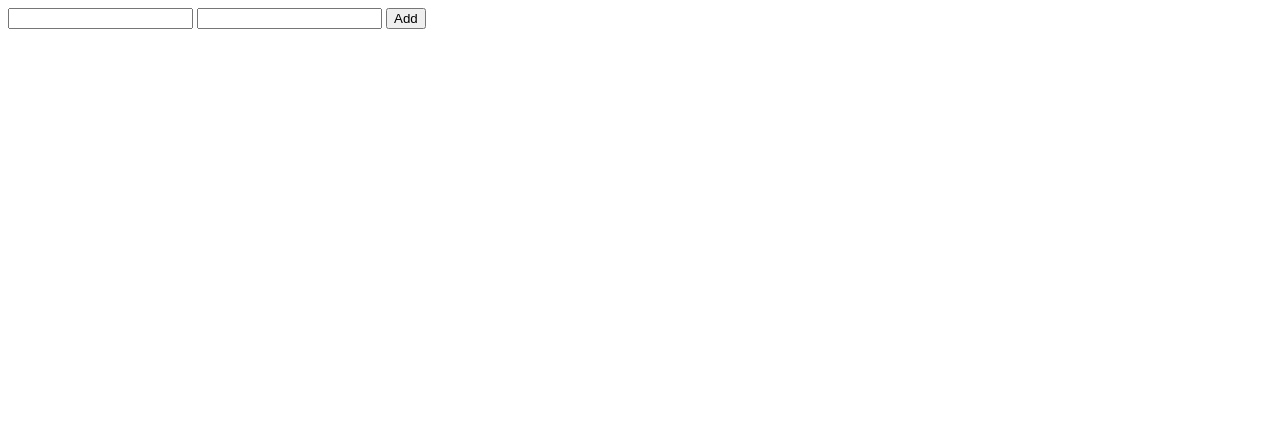
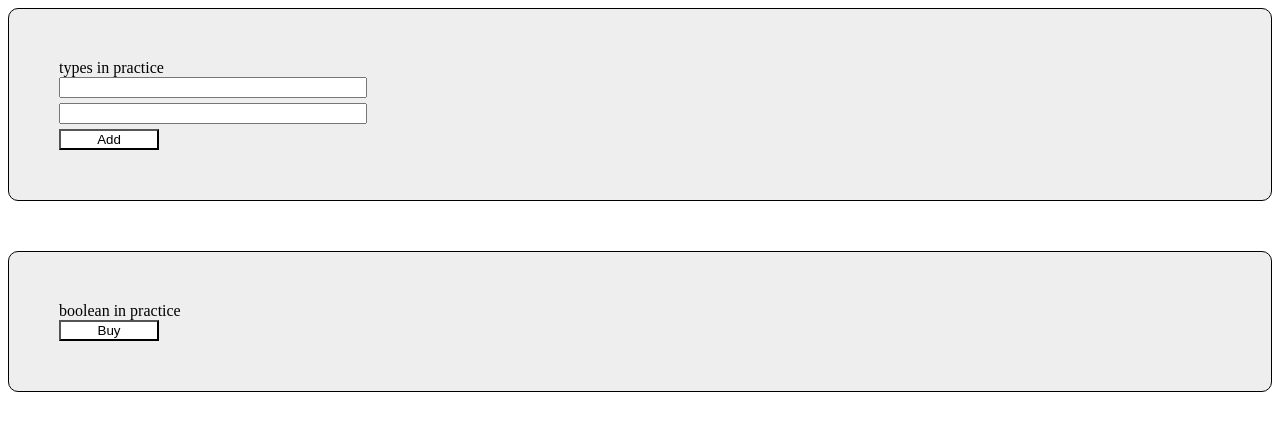
Before and after one commit to Hichahy/Type-Script-course, a website: page index.html in a window 1280 px wide. Drawn offline with Linux system fonts and the light colour scheme.

Commit message:
learn boolean and union type

```diff
--- a/index.html
+++ b/index.html
@@ -5,11 +5,41 @@
     <meta http-equiv="X-UA-Compatible" content="IE=edge" />
     <meta name="viewport" content="width=device-width, initial-scale=1.0" />
     <title>TypeScript</title>
+    <style>
+      div {
+        display: flex;
+        flex-direction: column;
+        margin-bottom: 50px;
+        border: 1px solid black;
+        padding: 50px;
+        border-radius: 10px;
+        background-color: rgba(128, 128, 128, 0.139);
+      }
+      button {
+        width: 100px;
+        background-color: white;
+        cursor: pointer;
+      }
+
+      input {
+        width: 300px;
+        margin-bottom: 5px;
+      }
+    </style>
   </head>
+
   <body>
-    <input id="input1" type="number" />
-    <input id="input2" type="number" />
-    <button>Add</button>
+    <div>
+      types in practice
+      <input id="input1" type="number" />
+      <input id="input2" type="number" />
+      <button id="button1">Add</button>
+    </div>
+    <div>
+      boolean in practice
+      <button id="button2">Buy</button>
+    </div>
+
     <script src="dist/app.js"></script>
   </body>
 </html>
--- a/src/app.ts
+++ b/src/app.ts
@@ -13,9 +13,36 @@ const add = (v1: number, v2: number) => v1 + v2;
 //types in practice
 const input1: HTMLInputElement = document.querySelector("#input1");
 const input2: HTMLInputElement = document.querySelector("#input2");
-const button = document.querySelector("button");
+const button = document.querySelector("#button1");
 
 button.addEventListener("click", () => {
-    const sum = add(+input1.value, +input2.value)
-    console.log(sum)
-})
+  const sum = add(+input1.value, +input2.value);
+  console.log(sum);
+});
+
+// inference type
+let age2 = 20; //nie trzeba wpisywac ze number bo inference sam wykryje ale tylko jesli zadeklarujemy
+// w funcjach zawsze powinnismy przekazywac deklaracje bo nie dziala inference gdy nie zadeklarujesz
+
+// union type
+const logAge = (age: number | string | boolean) => {
+  console.log(`hej mam ${age} lat`);
+};
+// union type pozwala wybrac wiecej wrtosci
+logAge(28);
+logAge("dwadzieścia osiem");
+logAge(true);
+
+//boolean in practice
+const buttonBoolean = document.querySelector("#button2");
+
+const calculatePrice = (orginalPrice: number, hasDiscount: boolean) => {
+ return hasDiscount ? orginalPrice * 0.8 : orginalPrice;
+};
+
+buttonBoolean.addEventListener("click", () => {
+  const orginalPrice = 40;
+  const hasDiscount: boolean =
+    new URLSearchParams(window.location.search).get("discount") === "true";
+  console.log(calculatePrice(orginalPrice, hasDiscount));
+});
```
Also changed, not shown: dist/app.js.
